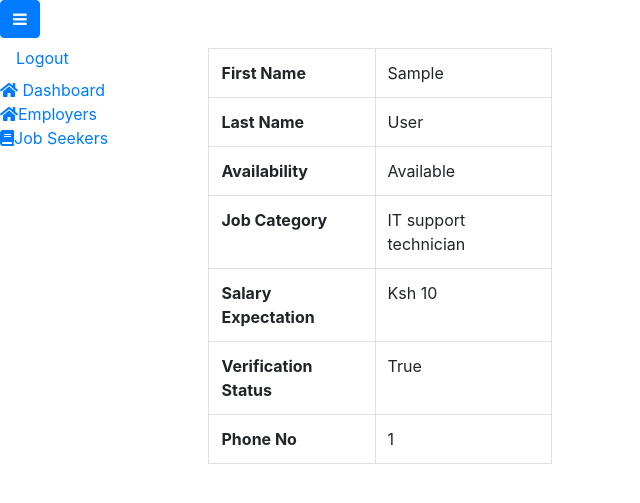
After one commit to ngetichnicholas/Job-Seeking-App, a Django app: page /jobseeker_details/1 in a window 1280 px wide. The commit adds this page. Shown: the top 503 px of the page, without its empty margins (0-640 px from the left). Run offline with Django 3.2, Linux system fonts and the light colour scheme; a user stored in the database is signed in; tables that the repository leaves empty hold one stand-in row (values such as "Sample post"); some libraries are stand-ins or nearby versions.

Commit message:
Profile verification works

```diff
--- a/Job_Seeking_App/models.py
+++ b/Job_Seeking_App/models.py
@@ -40,12 +40,17 @@ class JobSeeker(models.Model):
     profile_picture =models.ImageField(upload_to='profiles')
     verified = models.BooleanField(default=False)
 
-
     @receiver(post_save, sender=User)
     def update_jobseeker_signal(sender, instance, created, **kwargs):
         if created:
             JobSeeker.objects.create(user=instance)
         instance.profile.save()
+
+    def save_jobseeker(self):
+        self.save()
+
+    def delete_jobseeker(self):
+        self.delete()
 
     def __str__(self):
         return self.user.username
@@ -59,13 +64,17 @@ class Employer(models.Model):
     location = models.CharField(max_length=144,null=True,blank=True)
     company_name = models.CharField(max_length=144,null=True,blank=True)
 
-
     @receiver(post_save, sender=User)
     def update_employer_signal(sender, instance, created, **kwargs):
         if created:
             Employer.objects.create(user=instance)
         instance.employer.save()
 
+    def save_employer(self):
+        self.save()
+
+    def delete_employer(self):
+        self.delete()
 
     def __str__(self):
         return self.employer.username
@@ -76,13 +85,11 @@ JOB_TYPE = (
     ('3', "Internship"),
 )
 
-
 class Category(models.Model):
     name = models.CharField(max_length=200)
 
     def __str__(self):
         return self.name
-
 
 class Jobs(models.Model):
     user = models.ForeignKey(User, related_name='User', on_delete=models.CASCADE)
@@ -97,6 +104,5 @@ class Jobs(models.Model):
     company_description = models.CharField(max_length=3000,null=True)
     published_date = models.DateTimeField(auto_now_add=True)
 
-
     def __str__(self):
         return self.title
--- a/Job_Seeking_App/templates/admin/admin_base.html
+++ b/Job_Seeking_App/templates/admin/admin_base.html
@@ -46,6 +46,9 @@
 
         {% endif %}
         <li class="active">
+          <a href="{% url 'admin_dashboard' %}"><i class="fas fa-home"></i> Dashboard</a>
+        </li>
+        <li class="active">
           <a href=""><i class="fas fa-home"></i>Employers</a>
         </li>
         <li class="active">
--- a/Job_Seeking_App/templates/admin/jobseekers/all_jobseekers.html
+++ b/Job_Seeking_App/templates/admin/jobseekers/all_jobseekers.html
@@ -23,7 +23,7 @@
             <td>{{jobseeker.first_name}}</td>
             <td>{{jobseeker.last_name}}</td>
             <td>{{jobseeker.phone}}</td>
-            <td><a href="{% url 'update_jobseeker' jobseeker.id %}" class="btn btn-primary"><i class="fas fa-pen-nib"></i> Update</a></td>
+            <td><a href="{% url 'verify_jobseeker' jobseeker.id %}" class="btn btn-primary"><i class="fas fa-pen-nib"></i> Verify</a></td>
             <td><a href="{% url 'jobseeker_details' jobseeker.id %}" class="btn btn-success"><i class="fas fa-eye"></i> View</a></td>
             <td><a href="{% url 'delete_jobseeker' jobseeker.id %}" class="btn  btn-danger"><i class="fas fa-trash-alt"></i> Delete</a></td>
           </tr>
--- /dev/null
+++ b/Job_Seeking_App/templates/admin/jobseekers/jobseeker_details.html
@@ -0,0 +1,42 @@
+{% extends 'admin/admin_base.html' %}
+
+{% block content %}
+<div class="container-fluid">
+  <div class="row">
+    <div class="col-md-1"></div>
+    <div class="col-md-10">
+        <table class="table table-bordered">
+          <tr>
+            <th>First Name</th>
+            <td>{{jobseeker.first_name}}</td>
+          </tr>
+          <tr>
+            <th>Last Name</th>
+            <td>{{jobseeker.last_name}}</td>
+          </tr>
+          <tr>
+            <th>Availability</th>
+            <td>{{jobseeker.availability}}</td>
+          </tr>
+          <tr>
+            <th>Job Category</th>
+            <td>{{jobseeker.job_category}}</td>
+          </tr>
+          <tr>
+            <th>Salary Expectation</th>
+            <td>Ksh {{jobseeker.salary}}</td>
+          </tr>
+          <tr>
+            <th>Verification Status</th>
+            <td>{{jobseeker.verified}}</td>
+          </tr>
+          <tr>
+            <th>Phone No</th>
+            <td>{{jobseeker.phone}}</td>
+          </tr>
+        </table>
+    </div>
+    <div class="col-md-1"></div>
+  </div>
+</div>
+{% endblock %}
--- a/Job_Seeking_App/templates/admin/jobseekers/unverified_jobseekers.html
+++ b/Job_Seeking_App/templates/admin/jobseekers/unverified_jobseekers.html
@@ -23,7 +23,7 @@
             <td>{{jobseeker.first_name}}</td>
             <td>{{jobseeker.last_name}}</td>
             <td>{{jobseeker.phone}}</td>
-            <td><a href="{% url 'update_jobseeker' jobseeker.id %}" class="btn btn-primary"><i class="fas fa-pen-nib"></i> Update</a></td>
+            <td><a href="{% url 'verify_jobseeker' jobseeker.id %}" class="btn btn-primary"><i class="fas fa-pen-nib"></i> Verify</a></td>
             <td><a href="{% url 'jobseeker_details' jobseeker.id %}" class="btn btn-success"><i class="fas fa-eye"></i> View</a></td>
             <td><a href="{% url 'delete_jobseeker' jobseeker.id %}" class="btn  btn-danger"><i class="fas fa-trash-alt"></i> Delete</a></td>
           </tr>
--- a/Job_Seeking_App/templates/admin/jobseekers/verified_jobseekers.html
+++ b/Job_Seeking_App/templates/admin/jobseekers/verified_jobseekers.html
@@ -23,7 +23,7 @@
             <td>{{jobseeker.first_name}}</td>
             <td>{{jobseeker.last_name}}</td>
             <td>{{jobseeker.phone}}</td>
-            <td><a href="{% url 'update_jobseeker' jobseeker.id %}" class="btn btn-primary"><i class="fas fa-pen-nib"></i> Update</a></td>
+            <td><a href="{% url 'verify_jobseeker' jobseeker.id %}" class="btn btn-primary"><i class="fas fa-pen-nib"></i> Verify</a></td>
             <td><a href="{% url 'jobseeker_details' jobseeker.id %}" class="btn btn-success"><i class="fas fa-eye"></i> View</a></td>
             <td><a href="{% url 'delete_jobseeker' jobseeker.id %}" class="btn  btn-danger"><i class="fas fa-trash-alt"></i> Delete</a></td>
           </tr>
--- a/Job_Seeking_App/urls.py
+++ b/Job_Seeking_App/urls.py
@@ -19,4 +19,9 @@ urlpatterns = [
     path('all_jobseekers',app_views.all_jobseekers,name='all_jobseekers'),
     path('verified_jobseekers',app_views.verified_jobseekers,name='verified_jobseekers'),
     path('unverified_jobseekers',app_views.unverified_jobseekers,name='unverified_jobseekers'),
+    path('verify_jobseeker/<int:jobseeker_id>',app_views.verify_jobseeker,name='verify_jobseeker'),
+    path('delete_jobseeker/<int:jobseeker_id>', app_views.delete_jobseeker,name='delete_jobseeker'),
+    path('jobseeker_details/<int:jobseeker_id>', app_views.jobseeker_details,name='jobseeker_details'),
+
+
 ]
--- a/Job_Seeking_App/views.py
+++ b/Job_Seeking_App/views.py
@@ -1,12 +1,15 @@
-from django.shortcuts import render,redirect
+from django.http.response import Http404
+from django.shortcuts import render,redirect, get_object_or_404
 from .forms import *
-from django.http import HttpResponse,HttpResponseRedirect
+from django.http import HttpResponse,HttpResponseRedirect,Http404
 from django.contrib.auth.decorators import login_required
 from django.urls import reverse
 from django.contrib.auth import login as auth_login
 from django.contrib.auth.forms import AuthenticationForm
 from django.contrib.auth import login, authenticate
 from django.contrib import messages
+from django.core.exceptions import ObjectDoesNotExist
+
 
 from .models import JobSeeker,Employer
 from .models import User
@@ -103,6 +106,7 @@ def adminDash(request):
 
 # ADMIN VIEWS
 # JobSeeker views
+@login_required
 def all_jobseekers(request):
     all_jobseekers = JobSeeker.objects.all()
     return render(request,'admin/jobseekers/all_jobseekers.html',{'all_jobseekers':all_jobseekers})
@@ -110,9 +114,41 @@ def all_jobseekers(request):
 @login_required
 def verified_jobseekers(request):
     verified_jobseekers = JobSeeker.objects.filter(verified = True).all()
-    return render(request,'history.html',{'verified_jobseekers':verified_jobseekers})
+    return render(request,'admin/jobseekers/verified_jobseekers.html',{'verified_jobseekers':verified_jobseekers})
 
 @login_required
 def unverified_jobseekers(request):
     unverified_jobseekers = JobSeeker.objects.filter(verified=False).all()
-    return render(request,'history.html',{'unverified_jobseekers':unverified_jobseekers})
+    return render(request,'admin/jobseekers/unverified_jobseekers.html',{'unverified_jobseekers':unverified_jobseekers})
+
+@login_required
+def verify_jobseeker(request, jobseeker_id):
+  jobseeker = JobSeeker.objects.get(pk=jobseeker_id)
+  if request.method == 'POST':
+    update_jobseeker_form = AdminJobseekerVerifyForm(request.POST,request.FILES, instance=jobseeker)
+    if update_jobseeker_form.is_valid():
+      update_jobseeker_form.save()
+      messages.success(request, f'jobseeker updated!')
+      return redirect('admin_dashboard')
+  else:
+    update_jobseeker_form = AdminJobseekerVerifyForm(instance=jobseeker)
+
+  return render(request, 'admin/jobseekers/update_jobseeker.html', {"update_jobseeker_form":update_jobseeker_form})
+
+@login_required
+def delete_jobseeker(request,jobseeker_id):
+  jobseeker = JobSeeker.objects.get(pk=jobseeker_id)
+  if jobseeker:
+    jobseeker.delete_jobseeker()
+  return redirect('admin_dashboard')
+
+#Get single jobseeker
+@login_required
+def jobseeker_details(request,jobseeker_id):
+  try:
+    jobseeker =get_object_or_404(JobSeeker, pk = jobseeker_id)
+
+  except ObjectDoesNotExist:
+    raise Http404()
+
+  return render(request,'admin/jobseekers/jobseeker_details.html',{'jobseeker':jobseeker})
```
Also changed, not shown: Job_Seeking_App/forms.py (+9 -0 lines), Job_Seeking_App/templates/admin/jobseekers/update_jobseeker.html (added, +26 -0 lines), Job_Seeking_App/templates/admin/jobseekers/jobseekers.html (deleted).
